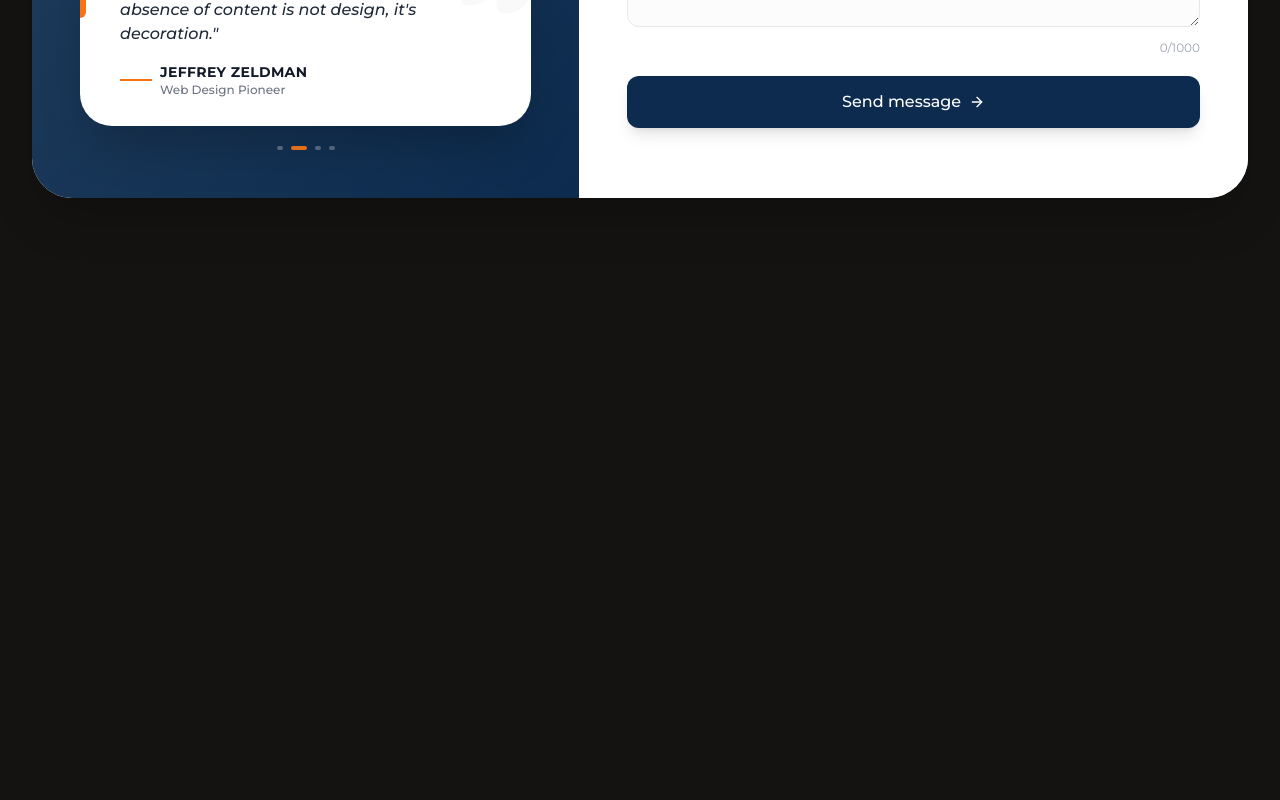
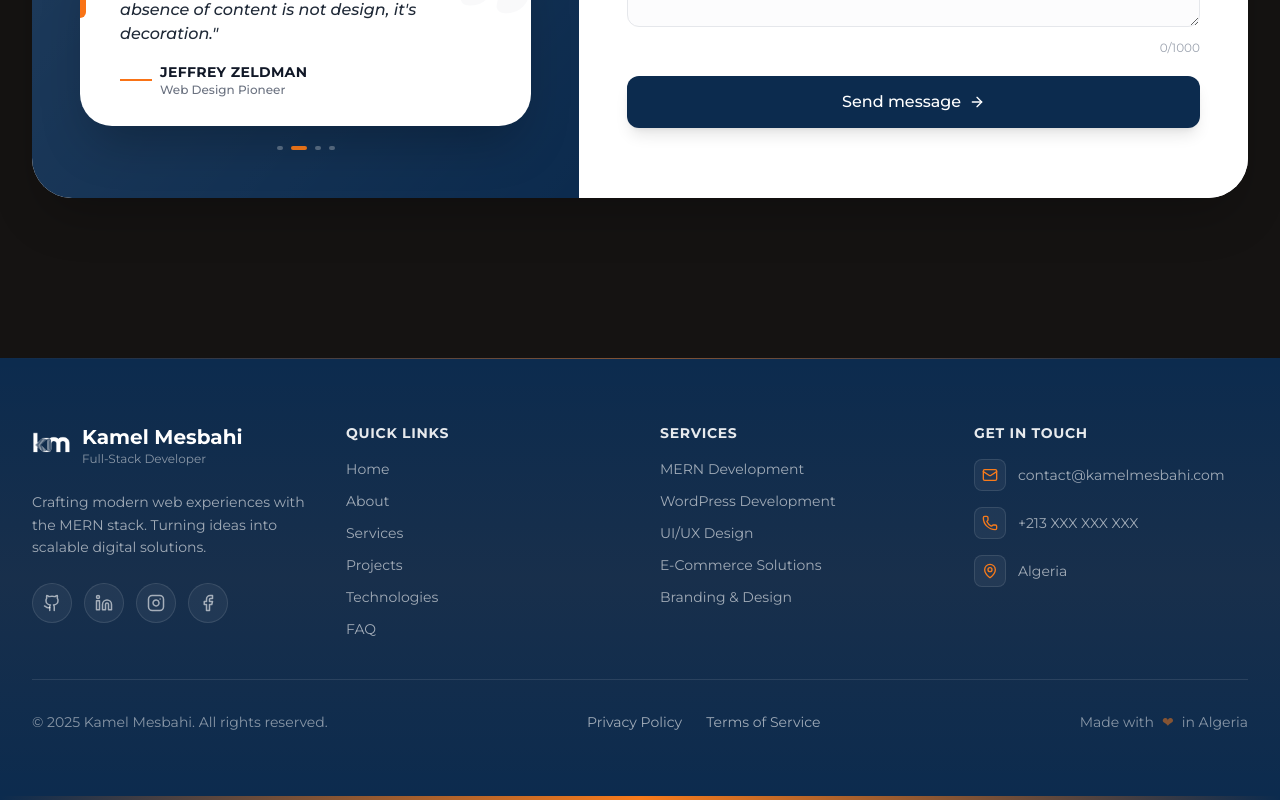
Before and after one commit to KamelMesbahi13/portfolio, a React (Vite) app: page / in a window 1280 px wide. Shown: the part 7193-7993 px from the top of the page. Before the commit the page ends 7471 px from the top, so only its background shows below. Built offline with nearby package versions, Linux system fonts and the light colour scheme.

Commit message:
adding the footer

```diff
--- a/src/App.jsx
+++ b/src/App.jsx
@@ -1,3 +1,4 @@
+import Footer from "./Components/Footer/Footer";
 import Home from "./Components/Home/Home";
 import Navbar from "./Components/Navbar/Navbar";
 
@@ -6,6 +7,7 @@ const App = () => {
     <div>
       <Navbar />
       <Home />
+      <Footer />
     </div>
   );
 };
--- /dev/null
+++ b/src/Components/Footer/Footer.jsx
@@ -0,0 +1,259 @@
+import { memo } from "react";
+import {
+  Github,
+  Linkedin,
+  Instagram,
+  Facebook,
+  Mail,
+  MapPin,
+  Phone,
+  ArrowUpRight,
+} from "lucide-react";
+import Logo from "../../assets/kmLogowhite.webp";
+
+// ✅ Static data outside
+const FOOTER_LINKS = {
+  navigation: [
+    { name: "Home", href: "#home" },
+    { name: "About", href: "#about" },
+    { name: "Services", href: "#services" },
+    { name: "Projects", href: "#projects" },
+    { name: "Technologies", href: "#technologies" },
+    { name: "FAQ", href: "#faq" },
+  ],
+  services: [
+    { name: "MERN Development", href: "#services" },
+    { name: "WordPress Development", href: "#services" },
+    { name: "UI/UX Design", href: "#services" },
+    { name: "E-Commerce Solutions", href: "#services" },
+    { name: "Branding & Design", href: "#services" },
+  ],
+  social: [
+    { icon: Github, href: "https://github.com/yourusername", label: "GitHub" },
+    {
+      icon: Linkedin,
+      href: "https://linkedin.com/in/yourusername",
+      label: "LinkedIn",
+    },
+    {
+      icon: Instagram,
+      href: "https://instagram.com/yourusername",
+      label: "Instagram",
+    },
+    {
+      icon: Facebook,
+      href: "https://facebook.com/yourusername",
+      label: "Facebook",
+    },
+  ],
+  contact: [
+    {
+      icon: Mail,
+      text: "contact@kamelmesbahi.com",
+      href: "mailto:contact@kamelmesbahi.com",
+    },
+    { icon: Phone, text: "+213 XXX XXX XXX", href: "tel:+213XXXXXXXXX" },
+    { icon: MapPin, text: "Algeria", href: "#" },
+  ],
+};
+
+// ✅ Lightweight Social Icon
+const SocialIcon = memo(({ social }) => {
+  const Icon = social.icon;
+
+  return (
+    <a
+      href={social.href}
+      target="_blank"
+      rel="noopener noreferrer"
+      aria-label={social.label}
+      className="
+        flex items-center justify-center w-10 h-10
+        border border-white/10 rounded-full bg-white/5
+        text-white/60 hover:text-white
+        hover:bg-[#F87B1B] hover:border-[#F87B1B]
+        transition-all duration-300
+        hover:scale-110 active:scale-95
+      "
+    >
+      <Icon size={18} />
+    </a>
+  );
+});
+
+SocialIcon.displayName = "SocialIcon";
+
+// ✅ Footer Link Component
+const FooterLink = memo(({ href, children, external = false }) => {
+  return (
+    <a
+      href={href}
+      target={external ? "_blank" : undefined}
+      rel={external ? "noopener noreferrer" : undefined}
+      className="
+        group flex items-center gap-1 text-sm text-white/60
+        hover:text-[#F87B1B] transition-colors duration-300
+      "
+    >
+      <span>{children}</span>
+      {external && (
+        <ArrowUpRight
+          size={14}
+          className="transition-all duration-300 -translate-y-1 opacity-0 group-hover:opacity-100 group-hover:translate-y-0"
+        />
+      )}
+    </a>
+  );
+});
+
+FooterLink.displayName = "FooterLink";
+
+// ✅ Contact Item Component
+// eslint-disable-next-line no-unused-vars
+const ContactItem = memo(({ icon: Icon, text, href }) => {
+  return (
+    <a
+      href={href}
+      className="
+        flex items-center gap-3 text-sm text-white/60
+        hover:text-[#F87B1B] transition-colors duration-300
+        group
+      "
+    >
+      <div
+        className="
+        flex items-center justify-center w-8 h-8
+        rounded-lg bg-white/5 border border-white/10
+        group-hover:bg-[#F87B1B]/10 group-hover:border-[#F87B1B]/30
+        transition-all duration-300
+      "
+      >
+        <Icon size={16} className="text-[#F87B1B]" />
+      </div>
+      <span>{text}</span>
+    </a>
+  );
+});
+
+ContactItem.displayName = "ContactItem";
+
+// ✅ Main Footer Component
+const Footer = () => {
+  const currentYear = new Date().getFullYear();
+
+  return (
+    <footer className="relative mt-20 overflow-hidden bg-[#0C2B4E] text-white">
+      {/* Decorative gradient background */}
+      <div className="absolute inset-0 bg-gradient-to-b from-transparent via-[#F87B1B]/5 to-transparent pointer-events-none" />
+
+      {/* Top border accent */}
+      <div className="h-px bg-gradient-to-r from-transparent via-[#F87B1B]/50 to-transparent" />
+
+      <div className="container relative px-6 py-12 mx-auto md:py-16">
+        {/* Main Footer Content */}
+        <div className="grid grid-cols-1 gap-10 pb-10 border-b md:grid-cols-2 lg:grid-cols-4 border-white/10">
+          {/* Column 1: Branding & Social */}
+          <div className="space-y-6">
+            <div className="flex items-center gap-3">
+              <img
+                src={Logo}
+                alt="Kamel Mesbahi Logo"
+                className="w-auto h-10"
+                width="40"
+                height="40"
+              />
+              <div>
+                <h3 className="text-xl font-bold">Kamel Mesbahi</h3>
+                <p className="text-xs text-white/50">Full-Stack Developer</p>
+              </div>
+            </div>
+
+            <p className="text-sm leading-relaxed text-white/60">
+              Crafting modern web experiences with the MERN stack. Turning ideas
+              into scalable digital solutions.
+            </p>
+
+            {/* Social Links */}
+            <div className="flex gap-3">
+              {FOOTER_LINKS.social.map((social) => (
+                <SocialIcon key={social.label} social={social} />
+              ))}
+            </div>
+          </div>
+
+          {/* Column 2: Quick Links */}
+          <div>
+            <h4 className="mb-4 text-sm font-bold tracking-wider uppercase text-white/90">
+              Quick Links
+            </h4>
+            <ul className="space-y-3">
+              {FOOTER_LINKS.navigation.map((link) => (
+                <li key={link.name}>
+                  <FooterLink href={link.href}>{link.name}</FooterLink>
+                </li>
+              ))}
+            </ul>
+          </div>
+
+          {/* Column 3: Services */}
+          <div>
+            <h4 className="mb-4 text-sm font-bold tracking-wider uppercase text-white/90">
+              Services
+            </h4>
+            <ul className="space-y-3">
+              {FOOTER_LINKS.services.map((service) => (
+                <li key={service.name}>
+                  <FooterLink href={service.href}>{service.name}</FooterLink>
+                </li>
+              ))}
+            </ul>
+          </div>
+
+          {/* Column 4: Contact */}
+          <div>
+            <h4 className="mb-4 text-sm font-bold tracking-wider uppercase text-white/90">
+              Get In Touch
+            </h4>
+            <ul className="space-y-4">
+              {FOOTER_LINKS.contact.map((contact, index) => (
+                <li key={index}>
+                  <ContactItem
+                    icon={contact.icon}
+                    text={contact.text}
+                    href={contact.href}
+                  />
+                </li>
+              ))}
+            </ul>
+          </div>
+        </div>
+
+        {/* Bottom Bar */}
+        <div className="flex flex-col items-center justify-between gap-4 pt-8 md:flex-row">
+          {/* Copyright */}
+          <p className="text-sm text-white/50">
+            © {currentYear} Kamel Mesbahi. All rights reserved.
+          </p>
+
+          {/* Legal Links */}
+          <div className="flex gap-6">
+            <FooterLink href="/privacy">Privacy Policy</FooterLink>
+            <FooterLink href="/terms">Terms of Service</FooterLink>
+          </div>
+
+          {/* Made with badge */}
+          <div className="flex items-center gap-2 text-sm text-white/50">
+            <span>Made with</span>
+            <span className="text-[#F87B1B] animate-pulse">❤</span>
+            <span>in Algeria</span>
+          </div>
+        </div>
+      </div>
+
+      {/* Bottom accent line */}
+      <div className="h-1 bg-gradient-to-r from-transparent via-[#F87B1B] to-transparent" />
+    </footer>
+  );
+};
+
+export default memo(Footer);
```
